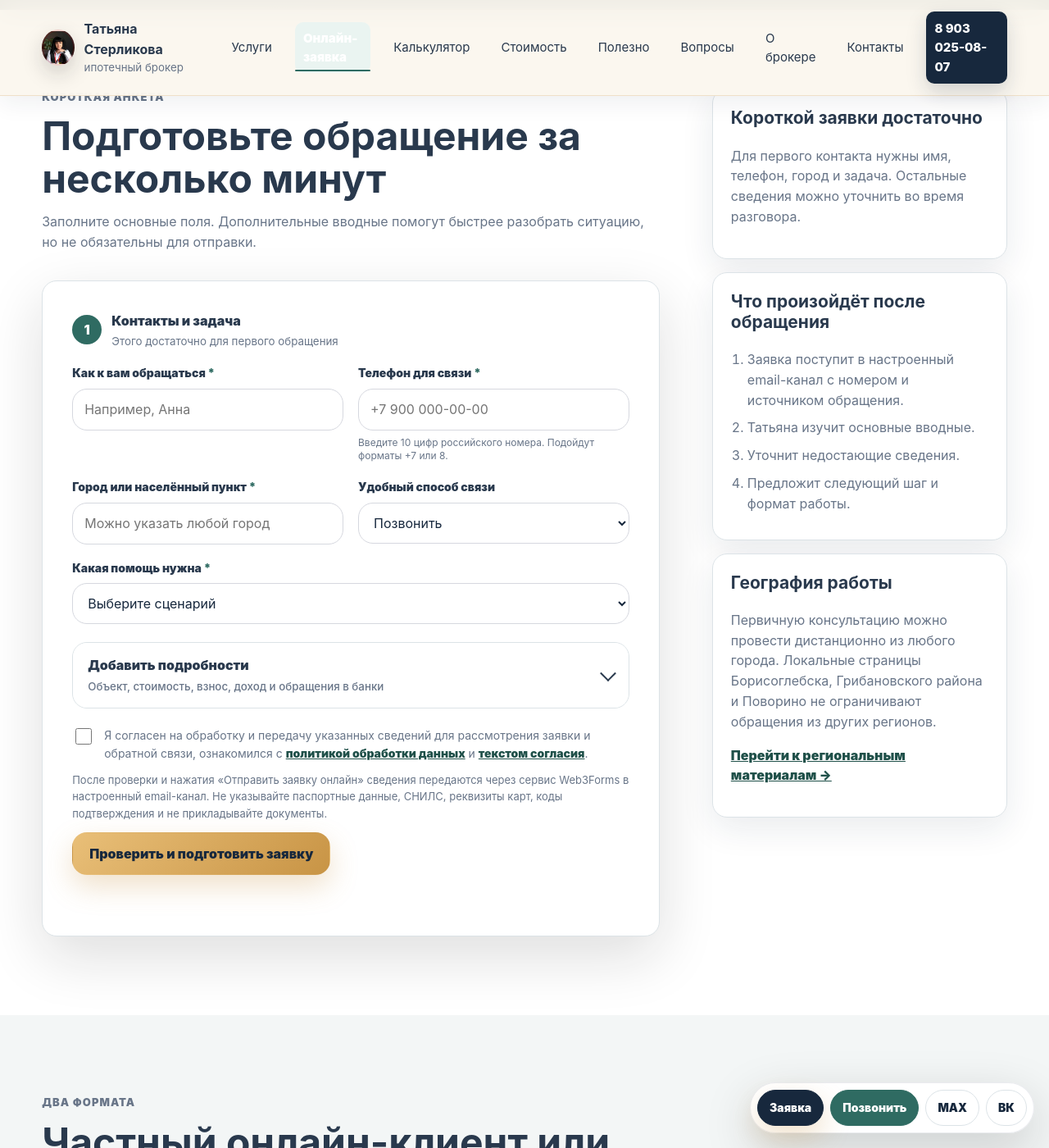
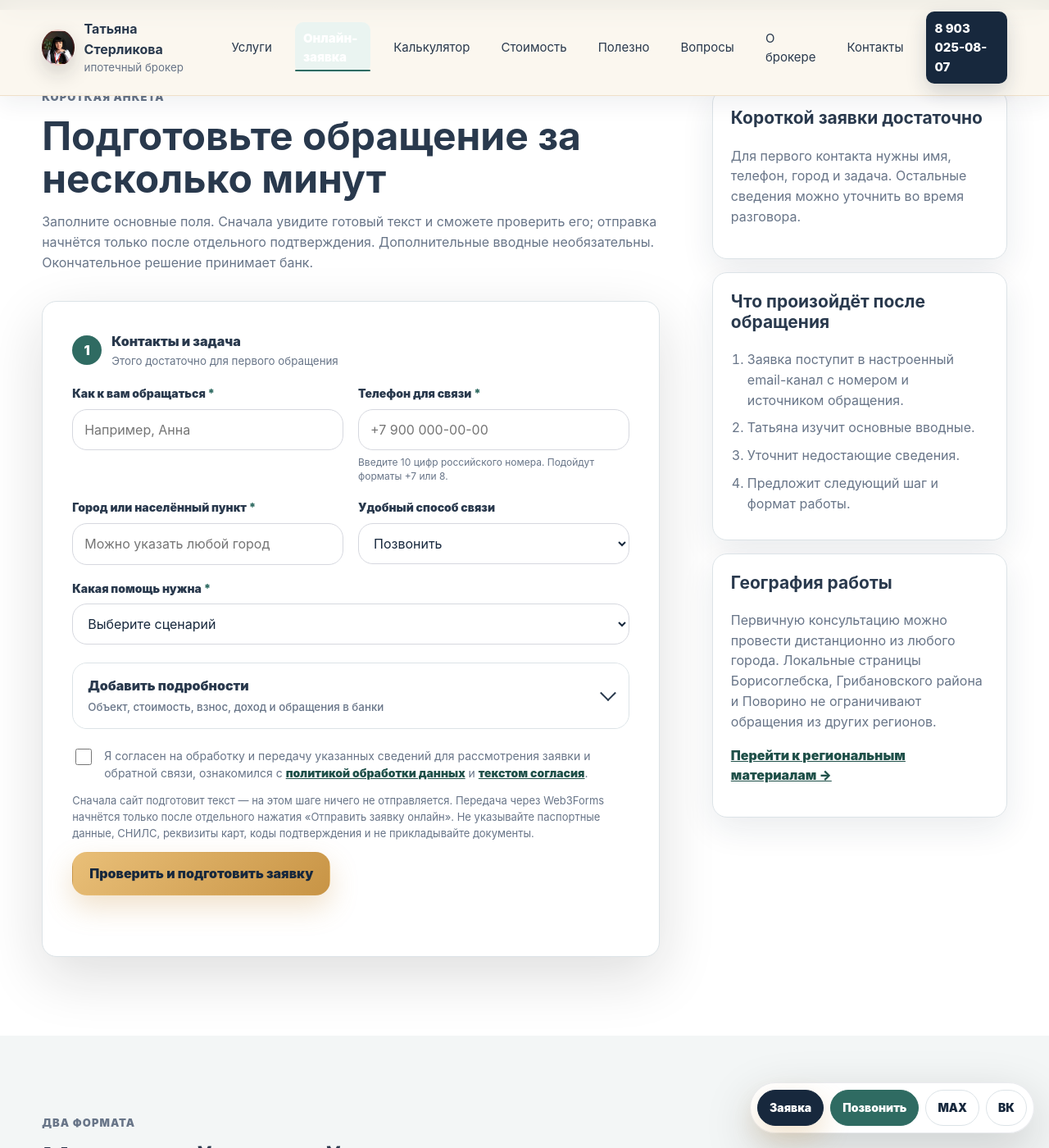
Before and after one commit to deputat36/broker, a Jekyll site: the page built from online-zayavka.md, in a window 1280 px wide and 1400 px high, scrolled down 771 px. Shown: the whole window at 82% size. Built offline with Jekyll 4.4.1, drawn with Linux system fonts in a browser that asks for light colours; some of the changed text lies outside the part shown.

Commit message:
Пояснить двухэтапную отправку онлайн-заявки (#102)
Сделать flow подготовки и отдельной отправки понятным клиенту, сохранить privacy и закрепить UX-маркеры в CI.

```diff
--- a/online-zayavka.md
+++ b/online-zayavka.md
@@ -17,7 +17,7 @@ schema: '{"@context":"https://schema.org","@type":"Service","name":"Дистан
     <a class="btn btn-light" href="tel:+79030250807">Позвонить</a>
     <a class="btn btn-light" href="{{ '/konsultaciya/' | relative_url }}">Как проходит консультация</a>
   </div>
-  <ul class="trust-list"><li>Можно обратиться из любого города</li><li>Обязательных полей немного</li><li>Решение принимает банк</li></ul>
+  <ul class="trust-list"><li>Можно обратиться из любого города</li><li>Обязательных полей немного</li><li>Без загрузки документов</li></ul>
 </section>
 
 <section class="section application-layout" id="application-form">
@@ -25,7 +25,7 @@ schema: '{"@context":"https://schema.org","@type":"Service","name":"Дистан
     <div class="section-head">
       <p class="eyebrow">Короткая анкета</p>
       <h2>Подготовьте обращение за несколько минут</h2>
-      <p>Заполните основные поля. Дополнительные вводные помогут быстрее разобрать ситуацию, но не обязательны для отправки.</p>
+      <p>Заполните основные поля. Сначала увидите готовый текст и сможете проверить его; отправка начнётся только после отдельного подтверждения. Дополнительные вводные необязательны. Окончательное решение принимает банк.</p>
     </div>
 
     {% include application-runtime-fallback.html runtime=true %}
@@ -153,7 +153,7 @@ schema: '{"@context":"https://schema.org","@type":"Service","name":"Дистан
         <span>Я согласен на обработку и передачу указанных сведений для рассмотрения заявки и обратной связи, ознакомился с <a href="{{ '/policy/' | relative_url }}">политикой обработки данных</a> и <a href="{{ '/personal-data-consent/' | relative_url }}">текстом согласия</a>.</span>
       </label>
 
-      <p class="application-privacy">После проверки и нажатия «Отправить заявку онлайн» сведения передаются через сервис Web3Forms в настроенный email-канал. Не указывайте паспортные данные, СНИЛС, реквизиты карт, коды подтверждения и не прикладывайте документы.</p>
+      <p class="application-privacy">Сначала сайт подготовит текст — на этом шаге ничего не отправляется. Передача через Web3Forms начнётся только после отдельного нажатия «Отправить заявку онлайн». Не указывайте паспортные данные, СНИЛС, реквизиты карт, коды подтверждения и не прикладывайте документы.</p>
       <button class="btn btn-primary application-submit" type="submit" data-application-submit disabled aria-busy="true">Проверить и подготовить заявку</button>
       <p class="application-status" data-application-status aria-live="polite">Загружаем форму…</p>
     </form>
--- a/scripts/audit-online-application.py
+++ b/scripts/audit-online-application.py
@@ -412,7 +412,7 @@ def main() -> int:
         annotation(f"Canonical онлайн-заявки должен быть {BASE_URL + APPLICATION_URL}", application_file)
         errors += 1
 
-    for required_text in ("из любого города", "web3forms", "email", "решение принимает банк", "отправить заявку онлайн"):
+    for required_text in ("из любого города", "web3forms", "email", "решение принимает банк", "отправить заявку онлайн", "ничего не отправляется", "без загрузки документов"):
         if normalize(required_text) not in application.text:
             annotation(f"На онлайн-заявке отсутствует обязательный текст: {required_text}", application_file)
             errors += 1
```
